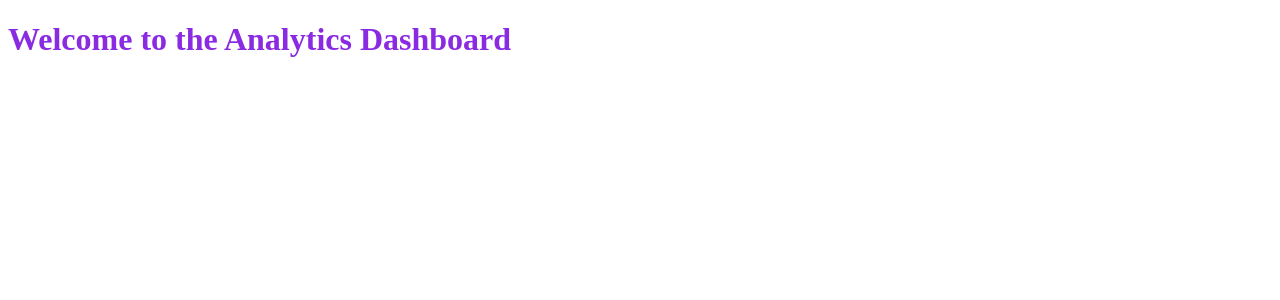
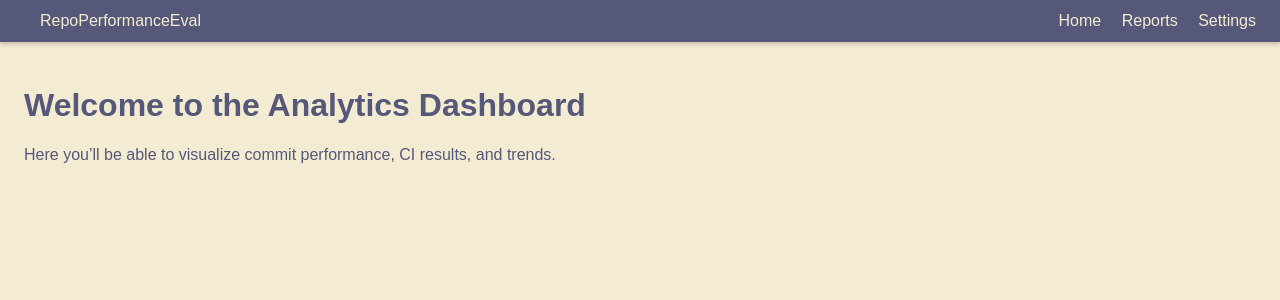
Before and after one commit to JacobWald/RepoPerformanceEval, a Django app: page / in a window 1280 px wide. Shown: the top 300 px of the page. Run offline with Django 4.2, Linux system fonts and the light colour scheme.

Commit message:
Added selected colors to project color pallet. Created styling for landing page. Added a base html file that all our content will stem from so we can have a persistent navbar

```diff
--- a/analytics/static/css/index.css
+++ b/analytics/static/css/index.css
@@ -1,3 +1,32 @@
-h1 {
-    color:blueviolet
+@import url('variables.css');
+
+body {
+    margin: 0;
+    font-family: Arial, sans-serif;
+    background-color: var(--color-secondary-alt);
+    color: var(--color-primary);
 }
+
+.navbar {
+    display: flex;
+    justify-content: space-between;
+    align-items: center;
+    background-color: var(--color-primary);
+    color: var(--color-secondary-alt);
+    padding: 12px 24px;
+    box-shadow: 0 2px 5px rgba(0, 0, 0, 0.2);
+}
+
+.navbar a {
+    color: var(--color-secondary-alt);
+    text-decoration: none;
+    margin-left: 16px;
+}
+
+.navbar a:hover {
+    text-decoration: underline;
+}
+
+main {
+    padding: 24px;
+}
--- a/analytics/static/css/variables.css
+++ b/analytics/static/css/variables.css
@@ -8,17 +8,8 @@ body {
 */
 :root {
   /* brand palette */
-  --color-primary: #004aad;
-  --color-secondary: #ffcc00;
-  --color-accent: #28a745;
-
-  /* neutrals */
-  --color-bg: #f9f9f9;
-  --color-text: #222;
-  --color-muted: #666;
-
-  /* status colors */
-  --color-success: #4caf50;
-  --color-warning: #ffc107;
-  --color-error: #e53935;
+  --color-primary: #555879;
+  --color-primary-alt: #98A1BC;
+  --color-secondary: #DED3C4;
+  --color-secondary-alt: #F4EBD3;
 }
--- /dev/null
+++ b/analytics/templates/analytics/base.html
@@ -0,0 +1,28 @@
+{% load static %}
+<!DOCTYPE html>
+<html lang="en">
+<head>
+    <meta charset="UTF-8">
+    <meta name="viewport" content="width=device-width, initial-scale=1.0">
+    <title>{% block title %}Analytics Dashboard{% endblock %}</title>
+    <link rel="stylesheet" href="{% static 'css/index.css' %}">
+</head>
+<body>
+    <nav class="navbar">
+        <div class="navbar-left">
+            <a href="{% url 'index' %}" class="nav-logo">RepoPerformanceEval</a>
+        </div>
+        <div class="navbar-right">
+            <a href="{% url 'index' %}">Home</a>
+            <a href="#">Reports</a>
+            <a href="#">Settings</a>
+        </div>
+    </nav>
+
+    <main>
+        {% block content %}
+        <!-- Each page injects content here -->
+        {% endblock %}
+    </main>
+</body>
+</html>
--- a/analytics/templates/analytics/index.html
+++ b/analytics/templates/analytics/index.html
@@ -1,11 +1,8 @@
-{% load static %}
-<!DOCTYPE html>
-<html>
-<head>
-    <title>Analytics Dashboard</title>
-    <link rel="stylesheet" href="{% static 'css/index.css' %}">
-</head>
-<body>
+{% extends "analytics/base.html" %}
+
+{% block title %}Home | Analytics Dashboard{% endblock %}
+
+{% block content %}
     <h1>Welcome to the Analytics Dashboard</h1>
-</body>
-</html>
+    <p>Here you’ll be able to visualize commit performance, CI results, and trends.</p>
+{% endblock %}
```
